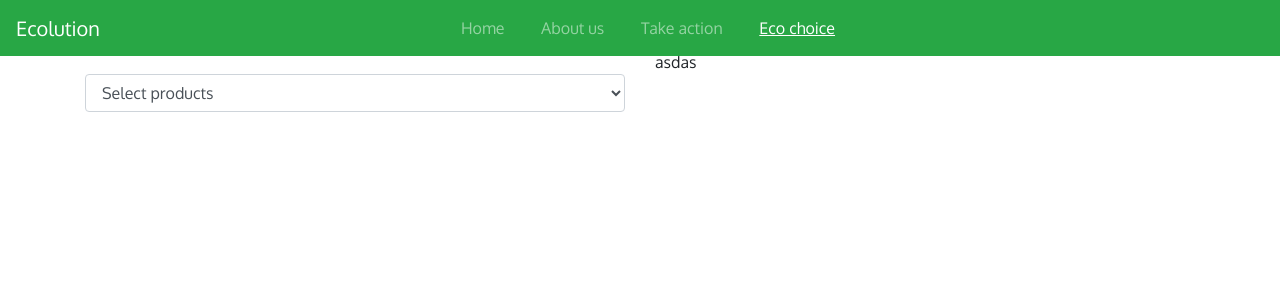
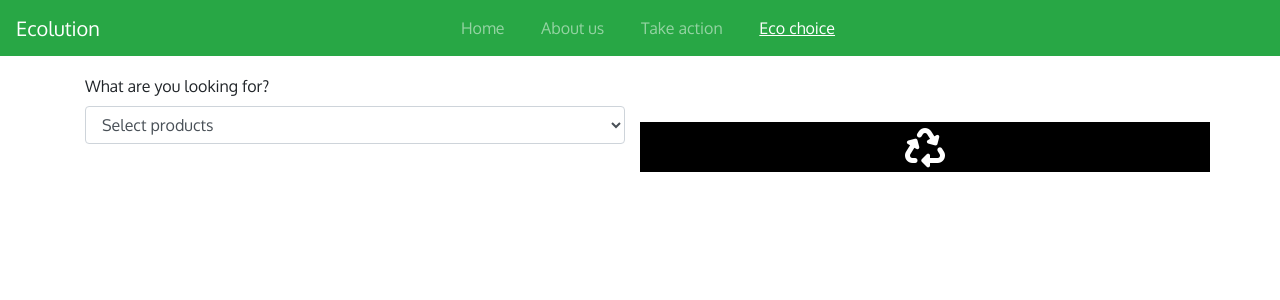
Before and after one commit to aditya-nashikkar/ecolution, an Angular app: page /eco-choice in a window 1280 px wide. Shown: the top 300 px of the page. Built offline with nearby package versions, Linux system fonts and the light colour scheme.

Commit message:
data is getting displayed

```diff
--- a/src/app/app-routing.module.ts
+++ b/src/app/app-routing.module.ts
@@ -1,5 +1,6 @@
 import { NgModule } from '@angular/core';
 import { RouterModule, Routes } from '@angular/router';
+
 import { AboutUsComponent } from './components/about-us/about-us.component';
 import { EcoChoiceComponent } from './components/eco-choice/eco-choice.component';
 import { HomeComponent } from './components/home/home.component';
--- a/src/app/app.module.ts
+++ b/src/app/app.module.ts
@@ -1,6 +1,6 @@
 import { NgModule } from '@angular/core';
 import { BrowserModule } from '@angular/platform-browser';
-
+import { FormsModule } from '@angular/forms';
 import { AppRoutingModule } from './app-routing.module';
 import { NgbModule } from '@ng-bootstrap/ng-bootstrap';
 import { AppComponent } from './app.component';
@@ -24,6 +24,7 @@ import { AlertsComponent } from './components/alerts/alerts.component';
     AlertsComponent
   ],
   imports: [
+    FormsModule,
     BrowserModule,
     AppRoutingModule,
     NgbModule
--- a/src/app/components/eco-choice/eco-choice.component.html
+++ b/src/app/components/eco-choice/eco-choice.component.html
@@ -3,14 +3,38 @@
     <div class="row">
         <div class="col-md-6 col-lg-6 mt-4">
             <div class="form-group">
-                <select name="" id="" class="form-control form-control-md">
+                <label for="select-product">What are you looking for?</label>
+                <select name="select-product" id="select-product" class="form-control form-control-md"
+                    (change)="selectProduct()" [(ngModel)]="selectedProjectName">
                     <option value="">Select products</option>
                     <option *ngFor="let availableProduct of availableProducts" [value]="availableProduct">
                         {{ availableProduct }}
                     </option>
                 </select>
-              </div>
+            </div>
         </div>
-        <div class="col-md-6 col-lg-6">asdas</div>
+        <div class="col-md-6 col-lg-6 mt-4">
+            <div class="row">
+                <div class="col-md-6 col-lg-6 col-centered img-center-aligned">
+                    <div class="bg-image hover-overlay ripple shadow-1-strong rounded" data-ripple-color="light">
+                        <img [src]="selectedProject.searchedProduct.imagePath" class="w-100" />
+                    </div>
+                </div>
+            </div>
+            <div class="row mt-4">
+               <div class="col-md-12 col-lg-12 login-icon">
+                <i class="fa fa-recycle" aria-hidden="true"></i>
+               </div>
+            </div>
+            <div class="row mt-4">
+                <ng-container *ngFor="let ap of selectedProject?.alternativeProducts">
+                    <div class="col-md-4 col-lg-4 col-centered img-center-aligned">
+                        <div class="bg-image hover-overlay ripple shadow-1-strong rounded" data-ripple-color="light">
+                            <img [src]="ap?.imagePath" class="w-100" />
+                        </div>
+                    </div>
+                </ng-container>
+            </div>
+        </div>
     </div>
 </div>
--- a/src/app/components/eco-choice/eco-choice.component.scss
+++ b/src/app/components/eco-choice/eco-choice.component.scss
@@ -0,0 +1,21 @@
+.col-centered{
+    float: none;
+    margin: 0 auto;
+}
+
+.login-icon{
+    display:inline-block;
+    font-size: 40px;
+    line-height: 50px;
+    background-color:black;
+    color:white;
+    width: 50px;
+    height: 50px;
+    text-align: center;
+    vertical-align: bottom;
+}
+
+.img-center-aligned {
+    display: flex;
+    align-items: center;
+}
--- a/src/app/components/eco-choice/eco-choice.component.ts
+++ b/src/app/components/eco-choice/eco-choice.component.ts
@@ -1,4 +1,5 @@
 import { Component, OnInit } from '@angular/core';
+import { AlternativeProduct } from 'src/app/models/alternative-product';
 import { EcoChoiceConstant as ecoChoiceConstant } from './eco-choice.constant';
 
 @Component({
@@ -11,6 +12,15 @@ export class EcoChoiceComponent implements OnInit {
   activeLink = 'ecoChoice';
   availableProducts = ecoChoiceConstant.AVAILABLE_PRODUCTS;
   productsList = ecoChoiceConstant.PRODUCTS_LIST;
+  selectedProject: AlternativeProduct = {
+    searchedProduct: {
+      productName: '',
+      carbonFootprint: 0,
+      imagePath: ''
+    },
+    alternativeProducts: []
+  };
+  selectedProjectName = '';
 
   constructor() { }
 
@@ -18,4 +28,9 @@ export class EcoChoiceComponent implements OnInit {
     console.log(this.productsList);
   }
 
+  selectProduct(): void {
+    this.selectedProject = this.productsList.filter(fl => fl.searchedProduct.productName === this.selectedProjectName)[0];
+    console.log(this.selectedProject.searchedProduct.imagePath);
+  }
+
 }
--- a/src/app/components/eco-choice/eco-choice.constant.ts
+++ b/src/app/components/eco-choice/eco-choice.constant.ts
@@ -2,7 +2,7 @@ import { AlternativeProduct } from "src/app/models/alternative-product";
 
 export class EcoChoiceConstant {
 
-    static readonly AVAILABLE_PRODUCTS: Array<string> = ['Toothbrush', 'Bottle', 'Plastic bag', 'Disposable cup', 'Straw'];
+    static readonly AVAILABLE_PRODUCTS: Array<string> = ['Toothbrush', 'Bottle', 'Plastic bag', 'Disposable cups', 'Straw'];
 
     static readonly PRODUCTS_LIST: Array<AlternativeProduct> = [
         {
@@ -34,12 +34,12 @@ export class EcoChoiceConstant {
                 {
                     productName: 'Clay water bottle',
                     carbonFootprint: 50,
-                    imagePath: './../../../assets/images/eco-choice/WaterBottle-Clay.jpg'
+                    imagePath: './../../../assets/images/eco-choice/WaterBottle-Clay.jfif'
                 },
                 {
                     productName: 'Steel water bottle',
                     carbonFootprint: 40,
-                    imagePath: './../../../assets/images/eco-choice/WaterBottle-Steel.jpg'
+                    imagePath: './../../../assets/images/eco-choice/WaterBottle-Steel.png'
                 }
             ]
         },
@@ -47,7 +47,7 @@ export class EcoChoiceConstant {
             searchedProduct: {
                 productName: 'Plastic bag',
                 carbonFootprint: 60,
-                imagePath: './../../../assets/images/eco-choice/WaterBottle-Plastic.jpg'
+                imagePath: './../../../assets/images/eco-choice/Bag-plastic.jpg'
             },
             alternativeProducts: [
                 {
@@ -66,7 +66,7 @@ export class EcoChoiceConstant {
             searchedProduct: {
                 productName: 'Disposable cups',
                 carbonFootprint: 60,
-                imagePath: './../../../assets/images/eco-choice/Cup-Plastic.jpg'
+                imagePath: './../../../assets/images/eco-choice/Cup-Plastic.jfif'
             },
             alternativeProducts: [
                 {
@@ -80,7 +80,7 @@ export class EcoChoiceConstant {
             searchedProduct: {
                 productName: 'Straw',
                 carbonFootprint: 60,
-                imagePath: './../../../assets/images/eco-choice/Straw-Plastic.jpg'
+                imagePath: './../../../assets/images/eco-choice/Straw-Plastic.jfif'
             },
             alternativeProducts: [
                 {
@@ -91,12 +91,12 @@ export class EcoChoiceConstant {
                 {
                     productName: 'Bamboo straw',
                     carbonFootprint: 40,
-                    imagePath: './../../../assets/images/eco-choice/Straw-Bamboo.jpg'
+                    imagePath: './../../../assets/images/eco-choice/Straw-Bamboo.jfif'
                 },
                 {
                     productName: 'Reusable straw',
                     carbonFootprint: 40,
-                    imagePath: './../../../assets/images/eco-choice/Straw-reusable.jpg'
+                    imagePath: './../../../assets/images/eco-choice/Straw-reusable.jpeg'
                 }
             ]
         },
--- a/src/index.html
+++ b/src/index.html
@@ -8,6 +8,7 @@
   <link rel="icon" type="image/x-icon" href="favicon.ico">
   <link rel="preconnect" href="https://fonts.gstatic.com">
   <link href="https://fonts.googleapis.com/css2?family=Oxygen&display=swap" rel="stylesheet">
+  <script src="https://use.fontawesome.com/0552b14c21.js"></script>
 </head>
 <body>
   <app-root></app-root>
```
